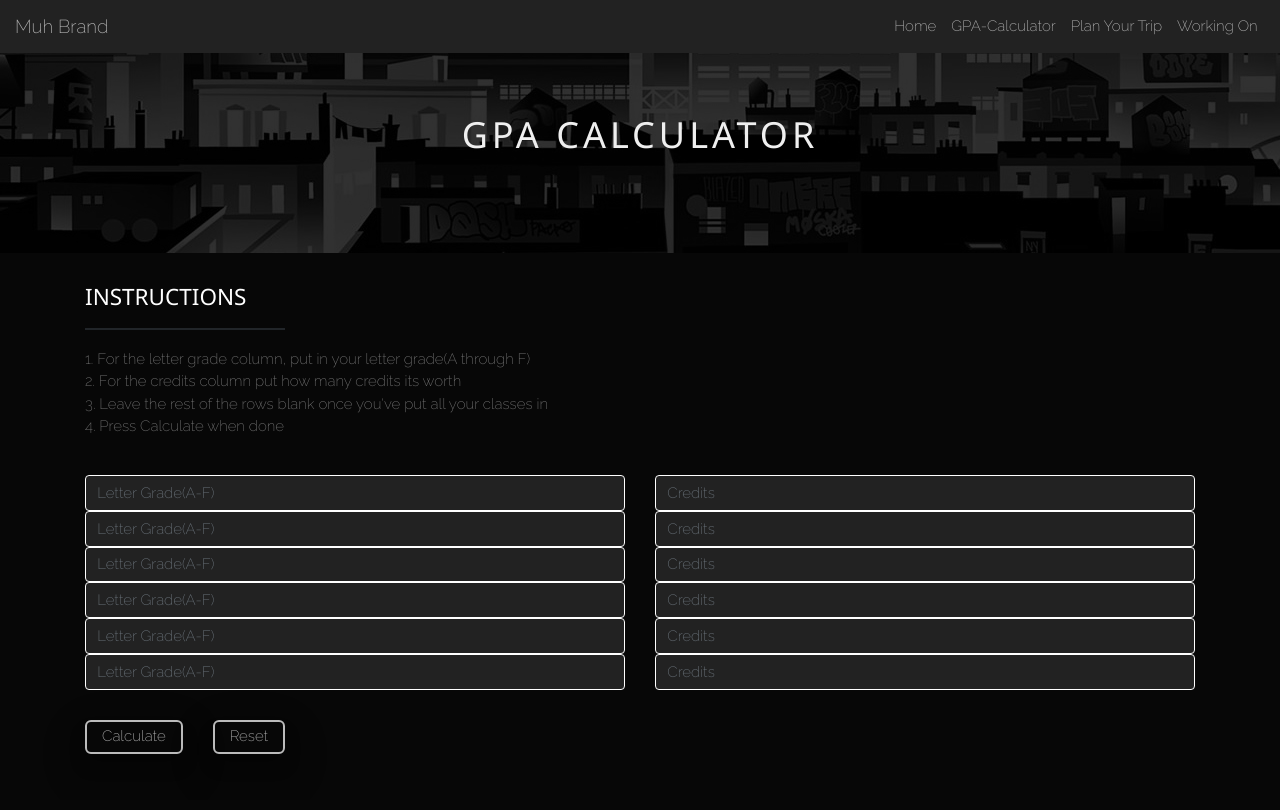
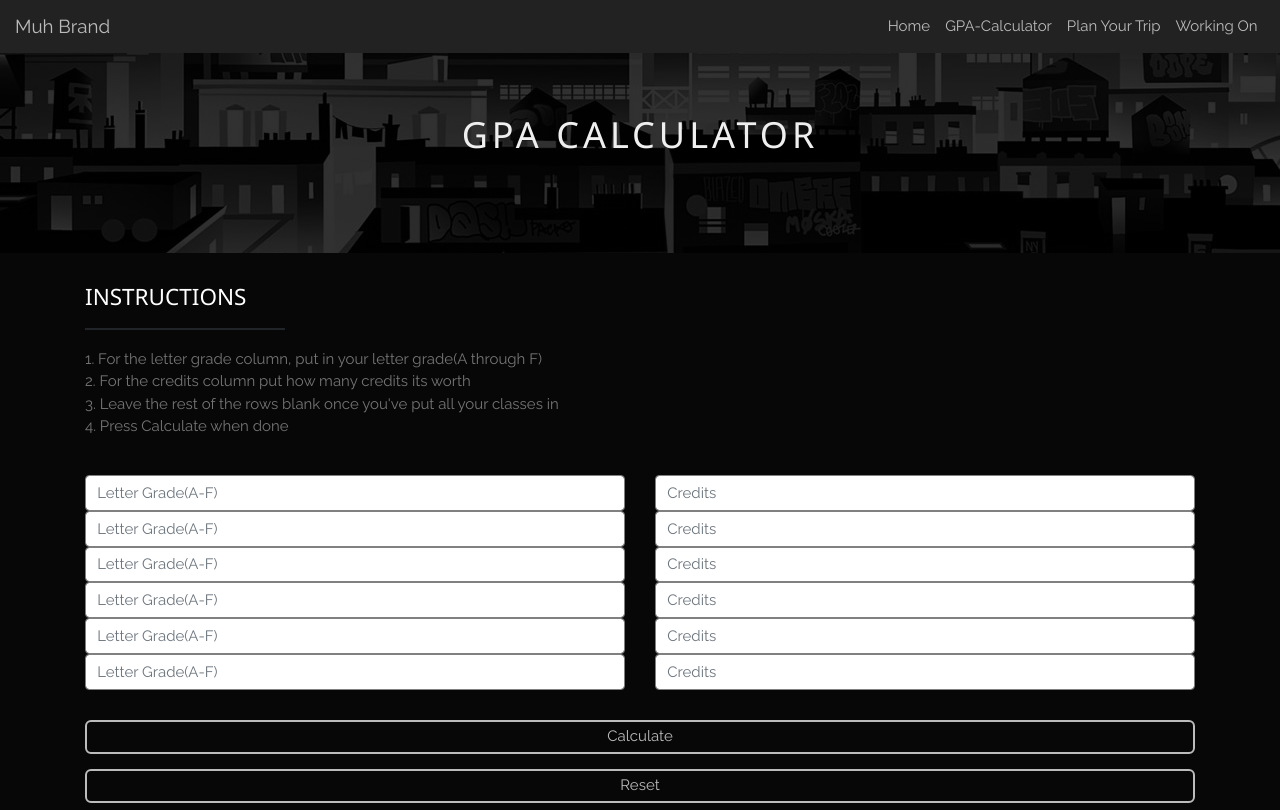
Before and after one commit to papaJCL/React, a React app: page /GPA in a window 1280 px wide. Built offline with nearby package versions, Linux system fonts and the light colour scheme.

Commit message:
Removed ugly blue order from on focus button

```diff
--- a/public/index.html
+++ b/public/index.html
@@ -4,8 +4,7 @@
 <head>
   <meta charset="UTF-8">
   <meta name="viewport" content="width=device-width, initial-scale=1.0">
-  <link href="https://fonts.googleapis.com/css2?family=Raleway:wght@200&display=swap" rel="stylesheet">
-
+  <link href="https://fonts.googleapis.com/css2?family=Raleway&display=swap" rel="stylesheet">
   <link rel="stylesheet" href="https://www.w3schools.com/w3css/4/w3.css">
   <link rel="stylesheet" href="https://cdnjs.cloudflare.com/ajax/libs/font-awesome/4.7.0/css/font-awesome.min.css">
   <link rel="icon" href="/favicon.ico" />
--- a/src/GPA.js
+++ b/src/GPA.js
@@ -21,6 +21,10 @@ const Button = styled.button`
     box-shadow: 0 12px 16px 0 rgba(0,0,0,0.24),0 17px 50px 0 rgba(0,0,0,0.19);
     &:hover {
         color: white;
+    },
+    .btn:focus, .btn:active {
+        outline: none !important;
+        box-shadow: none !important;
       }
 `;
 
@@ -30,9 +34,9 @@ const Styles = styled.div`
         box-shadow: 0px 1px 1px rgba(0, 0, 0, 0.075) inset, 0px 0px 0px grey;
     }
     input[type=text] {
-        background-color: #222;
-        color: #bbb;
-        border: 1px solid #fff;
+        background-color: white;
+        color: #black;
+        border: 1px solid grey;
         border-radius: 4px;
 
     }
@@ -211,12 +215,10 @@ class GPA extends Component {
                 <h4 className="w3">INSTRUCTIONS</h4>
                 <div className="hr" />
                 <p className="w3-text-grey">
-                {/* <em> */}
                     {   "1. For the letter grade column, put in your letter grade(A through F)\n" +
                         "2. For the credits column put how many credits its worth\n" +
                         "3. Leave the rest of the rows blank once you've put all your classes in\n" +
                         "4. Press Calculate when done"}
-                {/* </em> */}
                 </p>
             </div>
         );
@@ -251,8 +253,8 @@ class GPA extends Component {
                 <br />
                 <center>
                     <Row >
-                        <Button size="sm" onClick={this.calculateGPA} >Calculate</Button>
-                        <Button type="reset" size="sm" onClick={this.resetToBaseState} >Reset</Button>
+                        <Button  className="btn-block"  onClick={this.calculateGPA} >Calculate</Button>
+                        <Button  className="btn-block" onClick={this.resetToBaseState} >Reset</Button>
                     </Row>
                 </center>
             </div>
--- a/src/css/styles.css
+++ b/src/css/styles.css
@@ -16,6 +16,10 @@ body {
     width: 80%;
     padding: 20px;
   }
+
+  .swal2-popup .swal2-styled:focus {
+    box-shadow: none !important;
+}
 
   .hr {
     -moz-border-bottom-colors: none;
```
Also changed, not shown: 2 other files (tests, documents, lock files or other folders).
